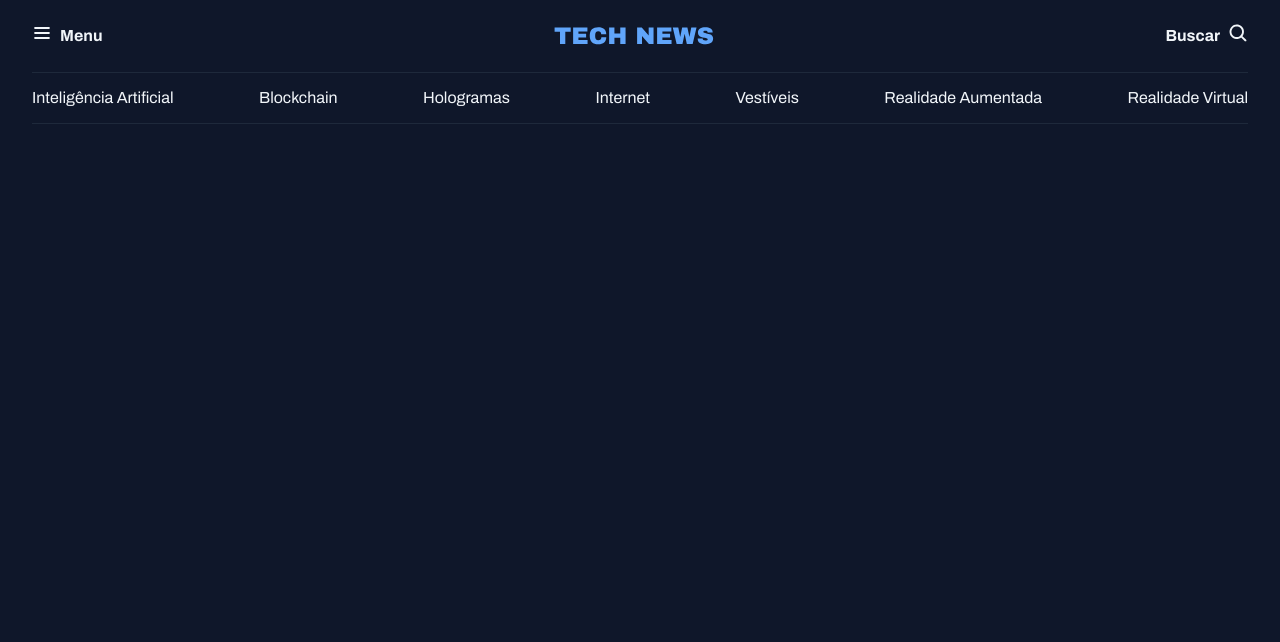
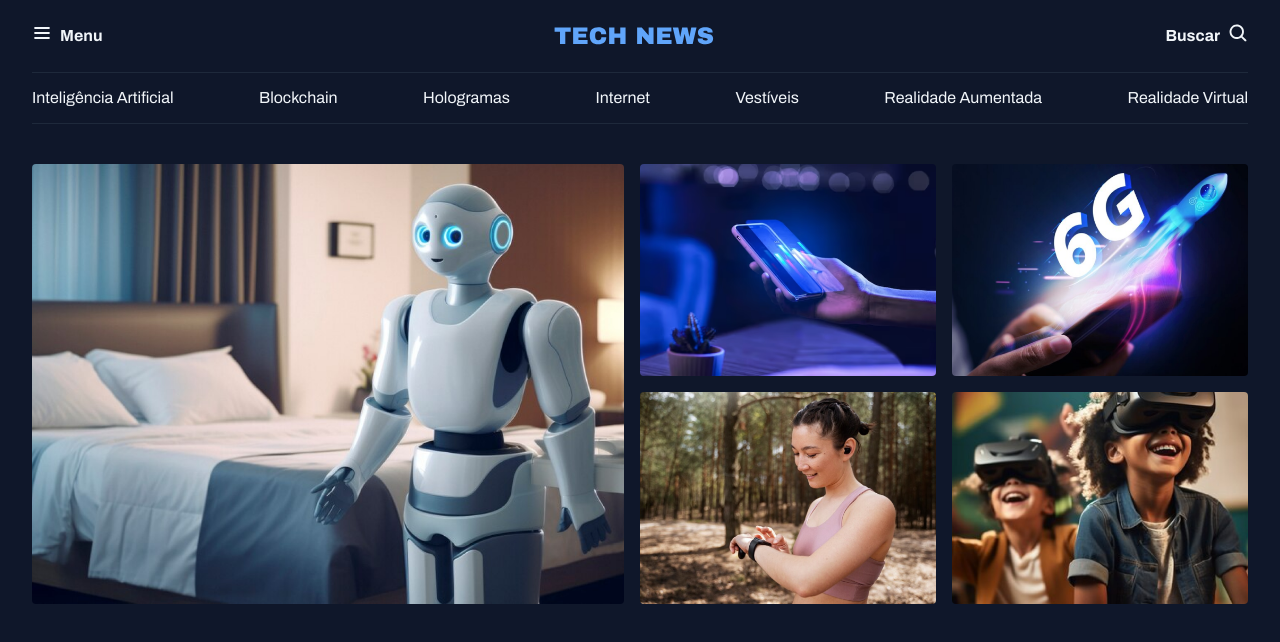
Before and after one commit to BrunoGustavo92/Portal-de-noticias-resp, a plain HTML site: page index.html in a window 1280 px wide. Drawn offline with Linux system fonts and the light colour scheme.

Commit message:
Estruturando a seção destaque

```diff
--- a/index.html
+++ b/index.html
@@ -42,5 +42,31 @@
       </nav>
     <!-- </div> -->
   </header>
+
+  <main class="grid container">
+    <section id="featured" class="grid gap-1">
+      <div>
+        <img src="assets/images/Image 01.png" alt="">
+      </div>
+
+      <div class="img-cols grid gap-1">
+        <div>
+          <img src="assets/images/Image 02.png" alt="">
+        </div>
+
+        <div>
+          <img src="assets/images/Image 03.png" alt="">
+        </div>
+
+        <div>
+          <img src="assets/images/Image 04.png" alt="">
+        </div>
+
+        <div>
+          <img src="assets/images/Image 05.png" alt="">
+        </div>
+      </div>
+    </section>
+  </main>
 </body>
 </html>
--- a/styles/global.css
+++ b/styles/global.css
@@ -52,6 +52,10 @@ h3 {
   font: var(--h3);
 }
 
+img {
+  max-width: 100%;
+}
+
 a {
   text-decoration: none;
   color: inherit;
@@ -61,6 +65,10 @@ a:hover {
   color: var(--brand-color-light);
 }
 
+main {
+  margin-top: 2.5rem;
+}
+
 @media (width >= 80em) {
   :root {
     --px-lg: 2rem;
--- a/styles/index.css
+++ b/styles/index.css
@@ -1,3 +1,4 @@
 @import url(global.css);
 @import url(utility.css);
 @import url(header.css);
+@import url(sections.css);
--- /dev/null
+++ b/styles/sections.css
@@ -0,0 +1,7 @@
+#featured {
+  & img {
+    height: 100%;
+    object-fit: cover;
+    border-radius: 0.25rem;
+  }
+}
--- a/styles/utility.css
+++ b/styles/utility.css
@@ -24,6 +24,14 @@
   grid-auto-flow: column;
 }
 
+.grid-cols-2 {
+  grid-template-columns: 1fr 1fr;
+}
+
+.gap-1 {
+  gap: 1rem;
+}
+
 @media (width >= 80em) {
   #primary {
     gap: 0.5rem;
@@ -35,4 +43,14 @@
   .desktop-only {
     display: initial;
   }
+
+  #featured {
+    display: grid;
+    grid-auto-flow: column;
+  }
+
+  .img-cols {
+    display: grid;
+    grid-template-columns: 1fr 1fr;
+  }
 }
```
